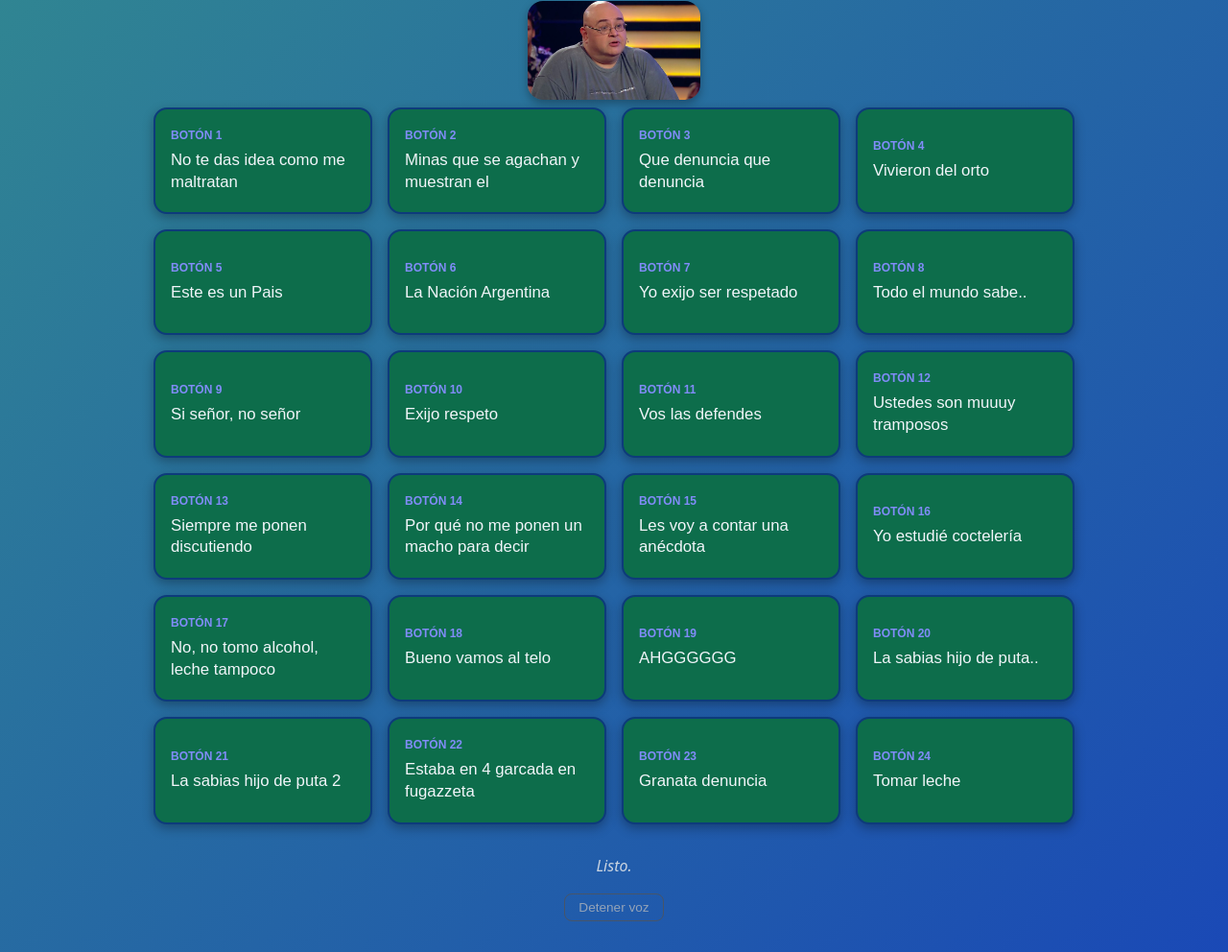
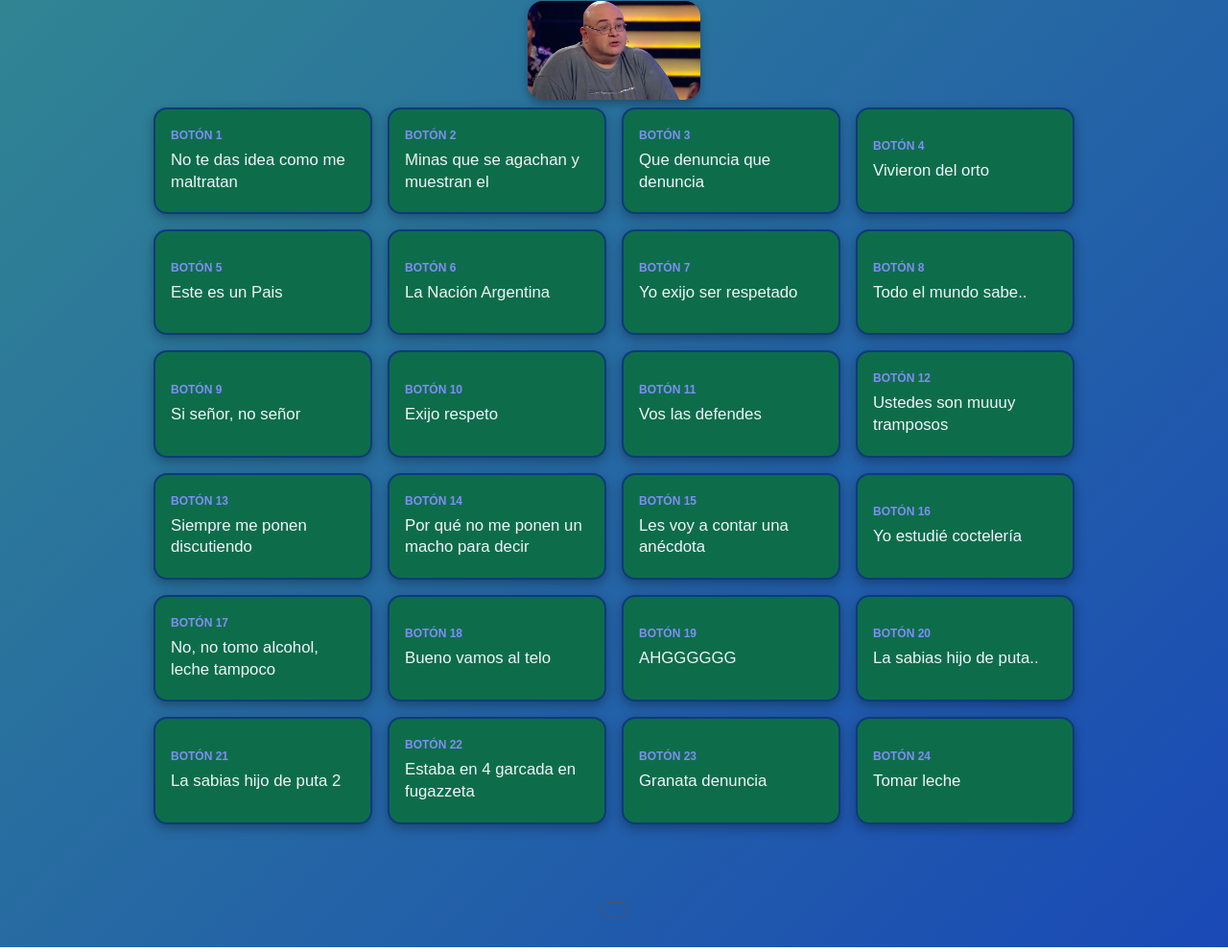
Before and after one commit to juampurri/botonera-mixta, a plain HTML site: page index.html in a window 1280 px wide. Shown: the part 78-1070 px from the top of the page at 96% size. Drawn offline with Linux system fonts and the light colour scheme.

Commit message:
v1.3 modifico html

```diff
--- a/index.html
+++ b/index.html
@@ -13,9 +13,9 @@
 
   <div class="grid" id="grid"></div>
 
-  <div class="estado" id="estado">Listo.</div>
+  <div class="estado" id="estado"></div>
   <div class="controles">
-    <button id="parar">Detener voz</button>
+    <button id="parar"></button>
   </div>
   <script src="frases.js"></script>
   <script>
```
